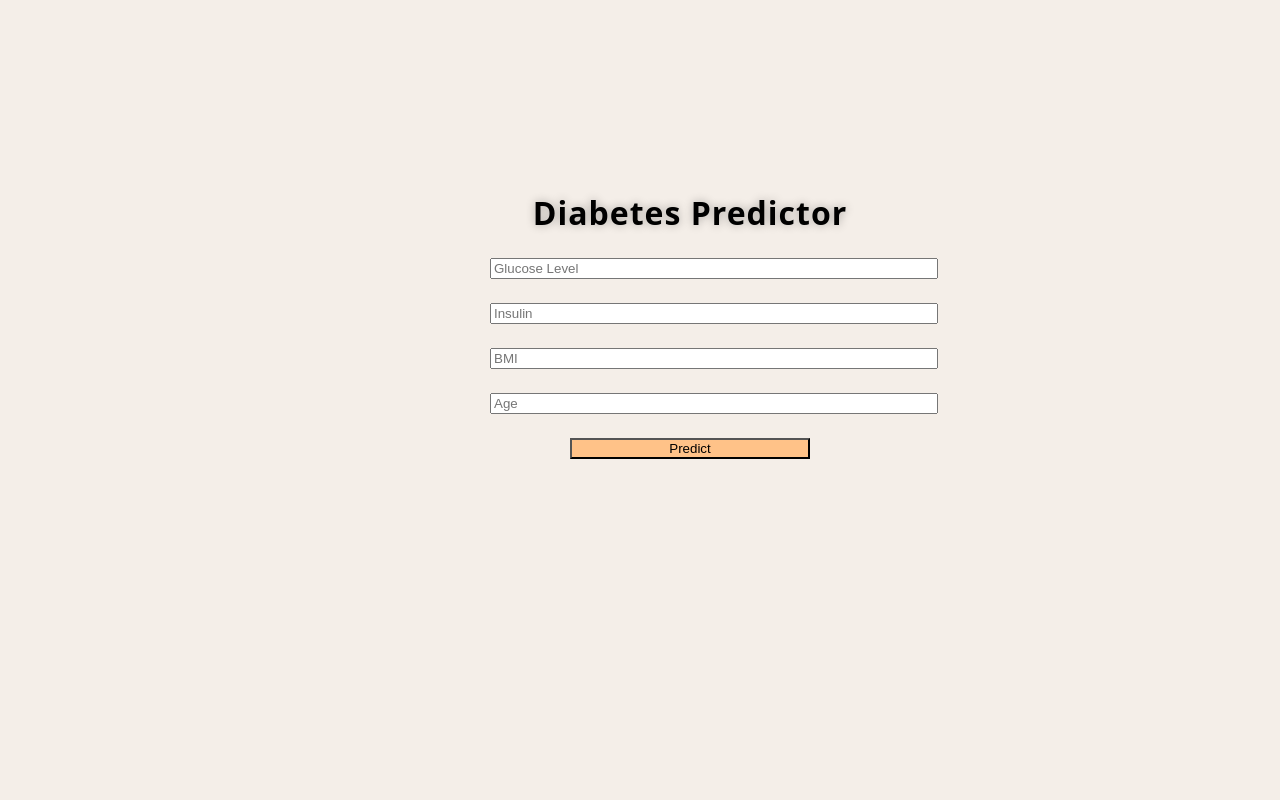
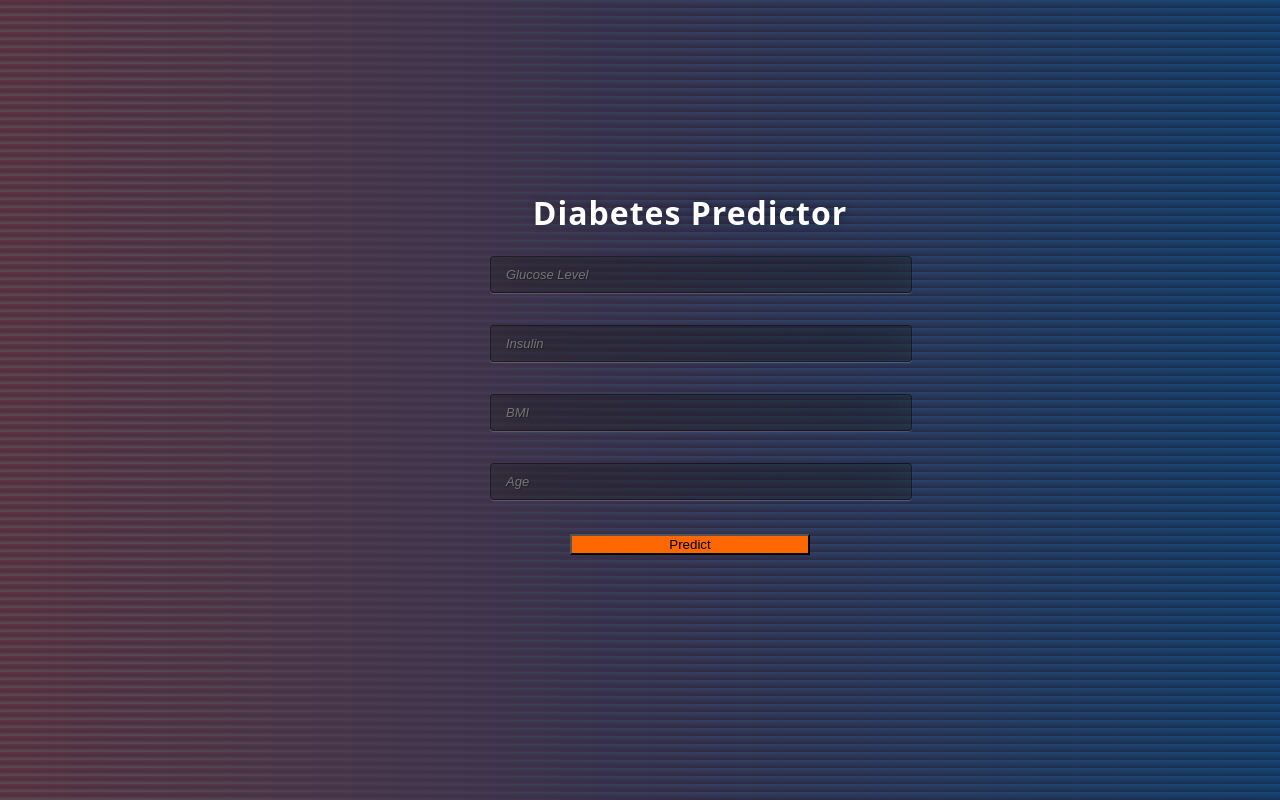
Before and after one commit to Sshivani-12/Diabetes-Predictor, a Python web app: template flask/templates/index.html in a window 1280 px wide. Run offline with Jinja, Linux system fonts and the light colour scheme; the template is opened without the code that fills it, so the values that code supplies are empty.

Commit message:
modified css

```diff
--- a/flask/templates/index.html
+++ b/flask/templates/index.html
@@ -10,6 +10,8 @@
 	height:100%;
 	font-family: 'Open Sans', sans-serif;
 	background: #f4eee8;
+	background: -webkit-radial-gradient(0% 100%, ellipse cover, rgba(104,128,138,.4) 10%,rgba(138,114,76,0) 40%), -webkit-linear-gradient(top,  rgba(57,173,219,.25) 0%,rgba(42,60,87,.4) 100%), -webkit-linear-gradient(-45deg,  #670d10 0%,#092756 100%);
+
 
 	}
 
@@ -25,17 +27,76 @@
 .login h1 { color: #fff; text-shadow: 0 0 10px rgba(0,0,0,0.3); letter-spacing:1px; text-align:center; }
 
 
-input{
-width:110%;
+input {
+	width: 100%;
+	margin-bottom: 10px;
+	background: rgba(0,0,0,0.3);
+	border: none;
+	outline: none;
+	padding: 10px;
+	font-size: 13px;
+	color: #fff;
+	text-shadow: 1px 1px 1px rgba(0,0,0,0.3);
+	border: 1px solid rgba(0,0,0,0.3);
+	border-radius: 4px;
+	box-shadow: inset 0 -5px 45px rgba(100,100,100,0.2), 0 1px 1px rgba(255,255,255,0.2);
+	-webkit-transition: box-shadow .5s ease;
+	transition: box-shadow .5s ease;
+}
+<!--button{
+width:60%;
+background-color:#ff6701;
+
+
+}!-->
+
+.button {
+  display: inline-block;
+  border-radius: 4px;
+  background-color: #f4511e;
+  border: none;
+  color: #FFFFFF;
+  text-align: center;
+  font-size: 28px;
+  padding: 20px;
+  width: 200px;
+  transition: all 0.5s;
+  cursor: pointer;
+  margin: 5px;
+
 }
 
-button{
-width:60%;
-background-color:#ffc288;
+.button span {
+  cursor: pointer;
+  display: inline-block;
+  position: relative;
+  transition: 0.5s;
 }
 
+.button span:after {
+  content: '\00bb';
+  position: absolute;
+  opacity: 0;
+  top: 0;
+  right: -20px;
+  transition: 0.5s;
+}
 
+.button:hover span {
+  padding-right: 25px;
+}
 
+.button:hover span:after {
+  opacity: 1;
+  right: 0;
+}
+
+::placeholder {
+  font-style: italic;
+  font-size: 1em;
+
+  padding: 5px;
+}
 
 
 	</style>
@@ -44,7 +105,7 @@ background-color:#ffc288;
 
 <body>
  <div class="login">
-	<h1 style="color:black">Diabetes Predictor</h1>
+	<h1 style="color:white">Diabetes Predictor</h1>
 
 
     <form  action="{{ url_for('predict')}}"method="post">
@@ -54,15 +115,17 @@ background-color:#ffc288;
         <input type="text" name="Age" placeholder="Age" required="required" /><br><br>
 
 
-        <center><button type="submit">Predict</button></center>
-    </form>
+<center>    <button class="button" style="vertical-align:middle"><span>Predict </span></button></center>
+
+
+	</form>
 
    <br>
    <br>
-  <div style="color:black;align:center">
+  <center><div style="color:white;margin: 30px 100 0 -150px;">
 
    {{ prediction_text }}
-	</div>
+	</div></center>
  </div>
 
 
```
Also changed, not shown: flask/model.py (+8 -55 lines), diabetes.csv (line endings or trailing spaces), flask/app.py (line endings or trailing spaces), requirements.txt (line endings or trailing spaces), 2 other files.
